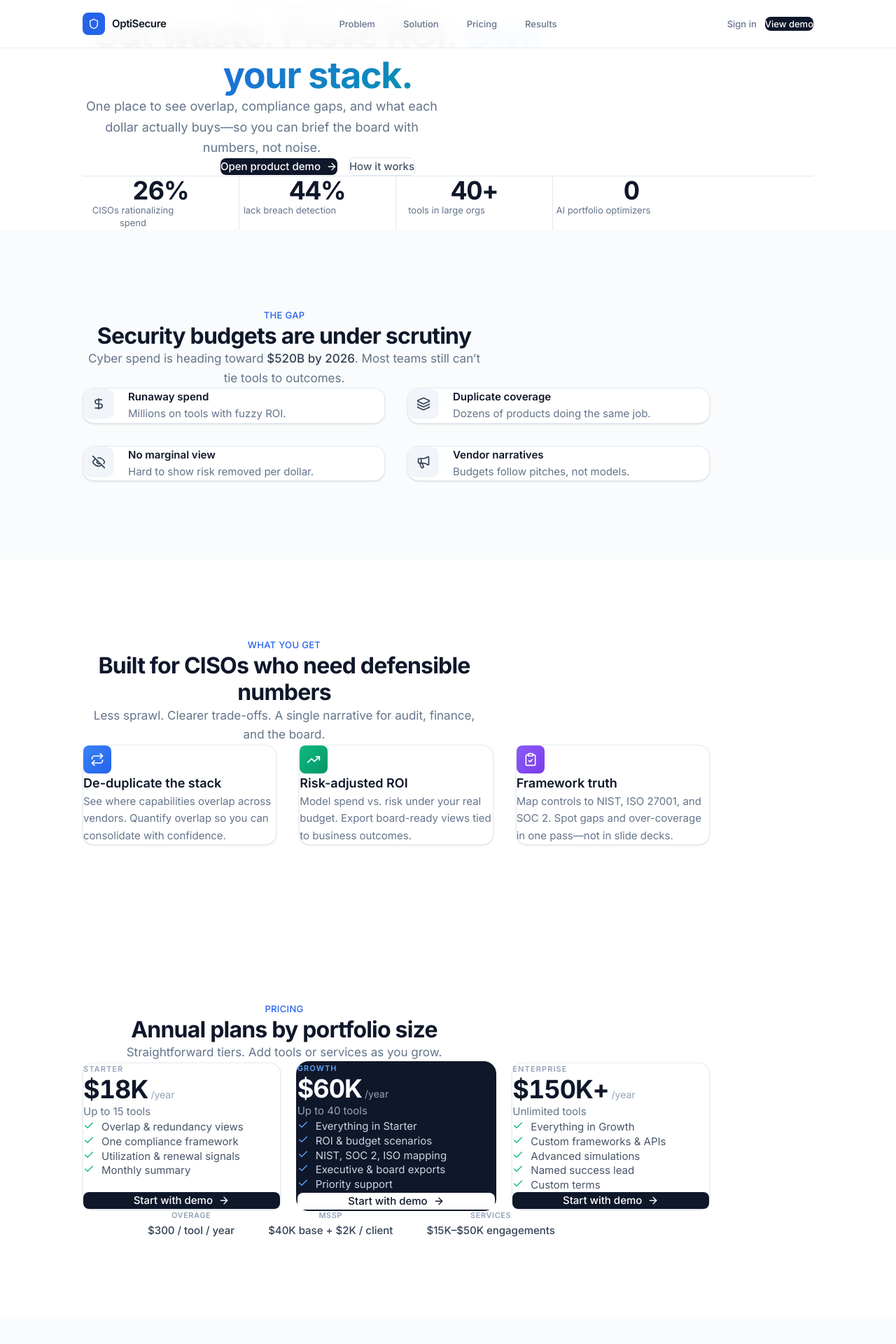
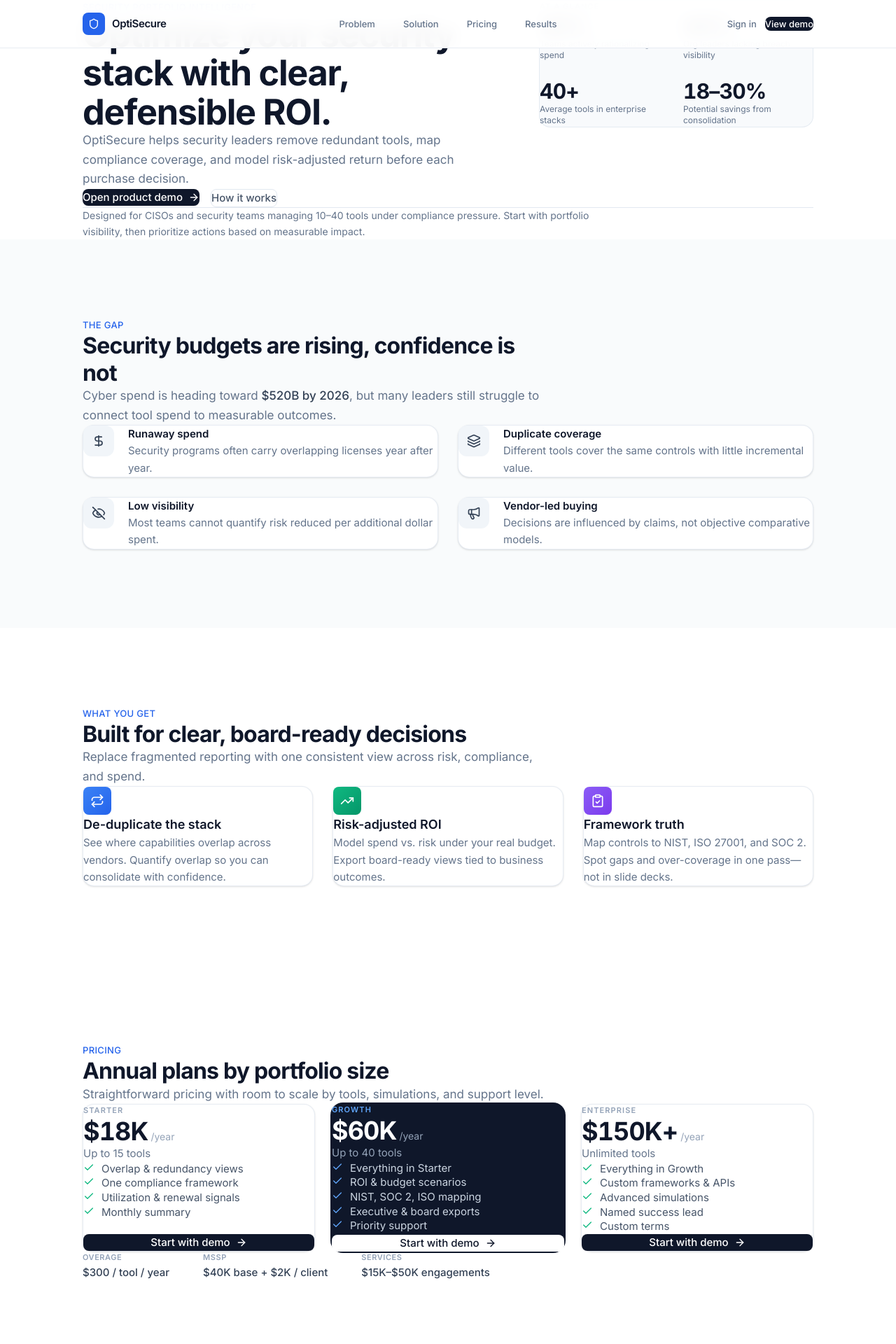
Before and after one commit to poojalohit/OptiSecure, a React (Vite) app: page / in a window 1280 px wide. Shown: the top 1920 px of the page at 70% size. Built offline with nearby package versions, Linux system fonts and the light colour scheme; the HTML template or start-up script is replaced by a standard one.

Commit message:
UX overhaul: align sections to desktop grid and simplify landing copy
Made-with: Cursor

```diff
--- a/src/components/landing/Hero.tsx
+++ b/src/components/landing/Hero.tsx
@@ -3,31 +3,28 @@ import { ArrowRight } from 'lucide-react'
 import { scrollToSection } from '../../utils/scroll'
 
 const stats = [
-  { value: '26%', label: 'CISOs rationalizing spend' },
-  { value: '44%', label: 'lack breach detection' },
-  { value: '40+', label: 'tools in large orgs' },
-  { value: '0', label: 'AI portfolio optimizers' },
+  { value: '26%', label: 'Teams actively rationalizing spend' },
+  { value: '44%', label: 'Org leaders lacking breach visibility' },
+  { value: '40+', label: 'Average tools in enterprise stacks' },
+  { value: '18–30%', label: 'Potential savings from consolidation' },
 ]
 
 export default function Hero() {
   return (
-    <section className="pt-28 pb-16 lg:pt-36 lg:pb-20">
+    <section className="pt-28 pb-16 lg:pt-36 lg:pb-24">
       <div className="page-shell">
-        <div className="max-w-[42rem] mx-auto text-center">
-          <p className="text-[13px] font-medium text-brand-600 tracking-wide uppercase mb-6 lg:mb-8">
+        <div className="grid lg:grid-cols-[1.2fr_0.8fr] gap-10 lg:gap-16 items-start">
+          <div className="text-center lg:text-left">
+            <p className="text-[13px] font-medium text-brand-600 tracking-wide uppercase mb-6">
               Security portfolio intelligence
             </p>
-
-          <h1 className="text-[2.25rem] sm:text-5xl lg:text-[3.25rem] font-bold text-slate-900 leading-[1.12] tracking-tight mb-6 lg:mb-8">
-            Cut waste. Prove ROI.{' '}
-            <span className="gradient-text">Own your stack.</span>
+            <h1 className="text-[2.25rem] sm:text-5xl lg:text-[3.15rem] font-bold text-slate-900 leading-[1.1] tracking-tight mb-6">
+              Optimize your security stack with clear, defensible ROI.
             </h1>
-
-          <p className="text-[17px] lg:text-lg text-slate-500 leading-relaxed mb-10 lg:mb-12 max-w-[32rem] mx-auto">
-            One place to see overlap, compliance gaps, and what each dollar actually buys—so you can brief the board with numbers, not noise.
+            <p className="text-[17px] text-slate-500 leading-relaxed mb-10 max-w-[35rem] mx-auto lg:mx-0">
+              OptiSecure helps security leaders remove redundant tools, map compliance coverage, and model risk-adjusted return before each purchase decision.
             </p>
-
-          <div className="flex flex-col sm:flex-row items-center justify-center gap-3 sm:gap-4">
+            <div className="flex flex-col sm:flex-row items-center lg:items-start justify-center lg:justify-start gap-3 sm:gap-4">
               <Link
                 to="/dashboard"
                 className="w-full sm:w-auto inline-flex items-center justify-center gap-2 px-7 py-3.5 bg-slate-900 hover:bg-slate-800 text-white font-medium rounded-lg no-underline transition-colors text-[15px]"
@@ -45,15 +42,25 @@ export default function Hero() {
             </div>
           </div>
 
-        <div className="mt-16 lg:mt-24 pt-12 lg:pt-14 border-t border-slate-200">
-          <div className="max-w-4xl mx-auto grid grid-cols-2 lg:grid-cols-4 gap-y-10 lg:gap-y-0 lg:divide-x lg:divide-slate-200">
+          <aside className="rounded-2xl border border-slate-200/80 bg-slate-50 p-6 lg:p-7">
+            <p className="text-[11px] font-semibold uppercase tracking-widest text-slate-400 mb-6">
+              At a glance
+            </p>
+            <div className="grid grid-cols-2 gap-x-5 gap-y-6">
               {stats.map((s) => (
-              <div key={s.label} className="text-center px-4 lg:px-6">
-                <p className="text-3xl lg:text-4xl font-bold text-slate-900 tabular-nums tracking-tight">{s.value}</p>
-                <p className="text-[13px] text-slate-500 mt-2 max-w-[9rem] mx-auto leading-snug">{s.label}</p>
+                <div key={s.label}>
+                  <p className="text-2xl lg:text-3xl font-bold text-slate-900 tabular-nums tracking-tight">{s.value}</p>
+                  <p className="text-[12px] text-slate-500 mt-1.5 leading-snug">{s.label}</p>
                 </div>
               ))}
             </div>
+          </aside>
+        </div>
+
+        <div className="mt-14 lg:mt-16 pt-10 border-t border-slate-200">
+          <p className="text-sm text-slate-500 leading-relaxed max-w-3xl">
+            Designed for CISOs and security teams managing 10–40 tools under compliance pressure. Start with portfolio visibility, then prioritize actions based on measurable impact.
+          </p>
         </div>
       </div>
     </section>
--- a/src/components/landing/Metrics.tsx
+++ b/src/components/landing/Metrics.tsx
@@ -29,25 +29,25 @@ export default function Metrics() {
   return (
     <section id="metrics" className="section-pad bg-slate-50/80">
       <div className="page-shell">
-        <header className="max-w-[36rem] mx-auto text-center mb-14 lg:mb-20">
+        <header className="max-w-2xl mb-12 lg:mb-16">
           <p className="text-[13px] font-medium text-brand-600 tracking-wide uppercase mb-4">Proof points</p>
           <h2 className="text-2xl sm:text-3xl lg:text-[2rem] font-bold text-slate-900 tracking-tight mb-4">
-            What good looks like
+            Metrics we optimize for
           </h2>
           <p className="text-[17px] text-slate-500 leading-relaxed">
-            A small set of metrics we optimize for as the product and customer base mature.
+            A concise scorecard across business performance, customer outcomes, and product impact.
           </p>
         </header>
 
-        <div className="max-w-4xl mx-auto grid lg:grid-cols-3 gap-10 lg:gap-12">
+        <div className="grid lg:grid-cols-3 gap-10 lg:gap-10">
           {rows.map((row) => (
             <div key={row.label}>
-              <p className="text-[11px] font-semibold uppercase tracking-widest text-slate-400 mb-6 text-center lg:text-left">
+              <p className="text-[11px] font-semibold uppercase tracking-widest text-slate-400 mb-6">
                 {row.label}
               </p>
               <div className="space-y-8">
                 {row.items.map((item) => (
-                  <div key={item.sub} className="text-center lg:text-left">
+                  <div key={item.sub}>
                     <p className="text-2xl lg:text-3xl font-bold text-slate-900 tabular-nums tracking-tight">{item.value}</p>
                     <p className="text-[14px] text-slate-500 mt-1">{item.sub}</p>
                   </div>
--- a/src/components/landing/Pricing.tsx
+++ b/src/components/landing/Pricing.tsx
@@ -32,17 +32,17 @@ export default function Pricing() {
   return (
     <section id="pricing" className="section-pad">
       <div className="page-shell">
-        <header className="max-w-[36rem] mx-auto text-center mb-14 lg:mb-20">
+        <header className="max-w-2xl mb-12 lg:mb-16">
           <p className="text-[13px] font-medium text-brand-600 tracking-wide uppercase mb-4">Pricing</p>
           <h2 className="text-2xl sm:text-3xl lg:text-[2rem] font-bold text-slate-900 tracking-tight mb-4">
             Annual plans by portfolio size
           </h2>
           <p className="text-[17px] text-slate-500 leading-relaxed">
-            Straightforward tiers. Add tools or services as you grow.
+            Straightforward pricing with room to scale by tools, simulations, and support level.
           </p>
         </header>
 
-        <div className="max-w-4xl mx-auto grid lg:grid-cols-3 gap-6 lg:gap-6 lg:items-stretch">
+        <div className="grid lg:grid-cols-3 gap-6 lg:gap-6 lg:items-stretch">
           {tiers.map((t) => (
             <div
               key={t.name}
@@ -82,7 +82,7 @@ export default function Pricing() {
           ))}
         </div>
 
-        <div className="max-w-3xl mx-auto mt-12 lg:mt-16 flex flex-wrap items-center justify-center gap-x-12 gap-y-6 text-center">
+        <div className="mt-12 lg:mt-16 flex flex-wrap items-center gap-x-12 gap-y-6">
           {[
             { l: 'Overage', v: '$300 / tool / year' },
             { l: 'MSSP', v: '$40K base + $2K / client' },
--- a/src/components/landing/Problems.tsx
+++ b/src/components/landing/Problems.tsx
@@ -1,27 +1,27 @@
 import { DollarSign, Layers, EyeOff, Megaphone } from 'lucide-react'
 
 const problems = [
-  { icon: DollarSign, title: 'Runaway spend', line: 'Millions on tools with fuzzy ROI.' },
-  { icon: Layers, title: 'Duplicate coverage', line: 'Dozens of products doing the same job.' },
-  { icon: EyeOff, title: 'No marginal view', line: 'Hard to show risk removed per dollar.' },
-  { icon: Megaphone, title: 'Vendor narratives', line: 'Budgets follow pitches, not models.' },
+  { icon: DollarSign, title: 'Runaway spend', line: 'Security programs often carry overlapping licenses year after year.' },
+  { icon: Layers, title: 'Duplicate coverage', line: 'Different tools cover the same controls with little incremental value.' },
+  { icon: EyeOff, title: 'Low visibility', line: 'Most teams cannot quantify risk reduced per additional dollar spent.' },
+  { icon: Megaphone, title: 'Vendor-led buying', line: 'Decisions are influenced by claims, not objective comparative models.' },
 ]
 
 export default function Problems() {
   return (
     <section id="problems" className="section-pad bg-slate-50/80">
       <div className="page-shell">
-        <header className="max-w-[36rem] mx-auto text-center mb-14 lg:mb-20">
+        <header className="max-w-2xl mb-12 lg:mb-16">
           <p className="text-[13px] font-medium text-brand-600 tracking-wide uppercase mb-4">The gap</p>
           <h2 className="text-2xl sm:text-3xl lg:text-[2rem] font-bold text-slate-900 tracking-tight mb-4">
-            Security budgets are under scrutiny
+            Security budgets are rising, confidence is not
           </h2>
           <p className="text-[17px] text-slate-500 leading-relaxed">
-            Cyber spend is heading toward <span className="text-slate-700 font-medium">$520B by 2026</span>. Most teams still can’t tie tools to outcomes.
+            Cyber spend is heading toward <span className="text-slate-700 font-medium">$520B by 2026</span>, but many leaders still struggle to connect tool spend to measurable outcomes.
           </p>
         </header>
 
-        <div className="max-w-4xl mx-auto grid sm:grid-cols-2 gap-6 lg:gap-8">
+        <div className="grid sm:grid-cols-2 gap-6 lg:gap-7">
           {problems.map((p) => (
             <div
               key={p.title}
--- a/src/components/landing/ValueProp.tsx
+++ b/src/components/landing/ValueProp.tsx
@@ -25,17 +25,17 @@ export default function ValueProp() {
   return (
     <section id="solution" className="section-pad">
       <div className="page-shell">
-        <header className="max-w-[36rem] mx-auto text-center mb-14 lg:mb-20">
+        <header className="max-w-2xl mb-12 lg:mb-16">
           <p className="text-[13px] font-medium text-brand-600 tracking-wide uppercase mb-4">What you get</p>
           <h2 className="text-2xl sm:text-3xl lg:text-[2rem] font-bold text-slate-900 tracking-tight mb-4">
-            Built for CISOs who need defensible numbers
+            Built for clear, board-ready decisions
           </h2>
           <p className="text-[17px] text-slate-500 leading-relaxed">
-            Less sprawl. Clearer trade-offs. A single narrative for audit, finance, and the board.
+            Replace fragmented reporting with one consistent view across risk, compliance, and spend.
           </p>
         </header>
 
-        <div className="max-w-4xl mx-auto grid lg:grid-cols-3 gap-6 lg:gap-8">
+        <div className="grid lg:grid-cols-3 gap-6 lg:gap-7">
           {pillars.map((p) => (
             <article
               key={p.title}
```
Lines whose indentation alone changed are shown as unchanged.
